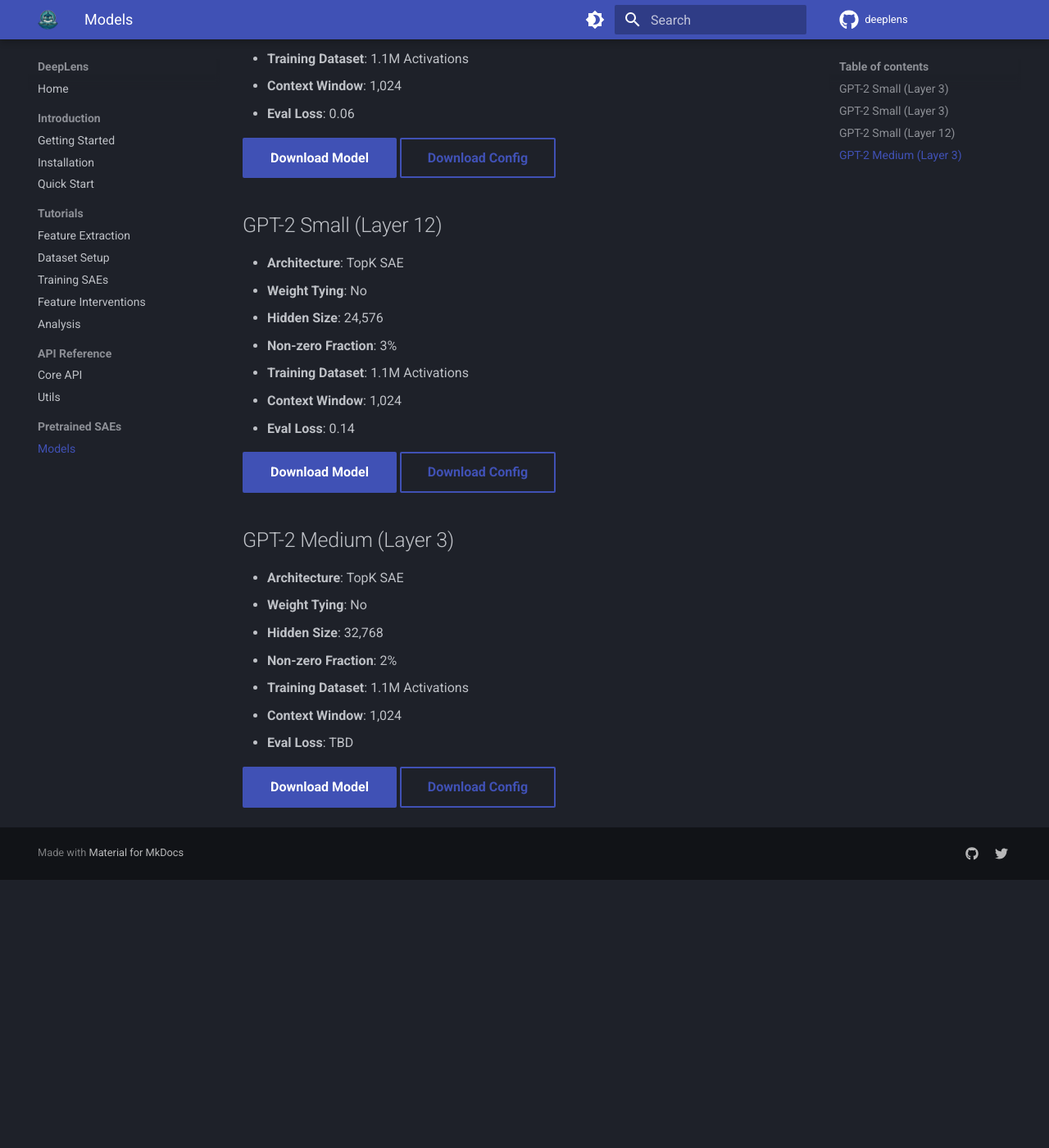
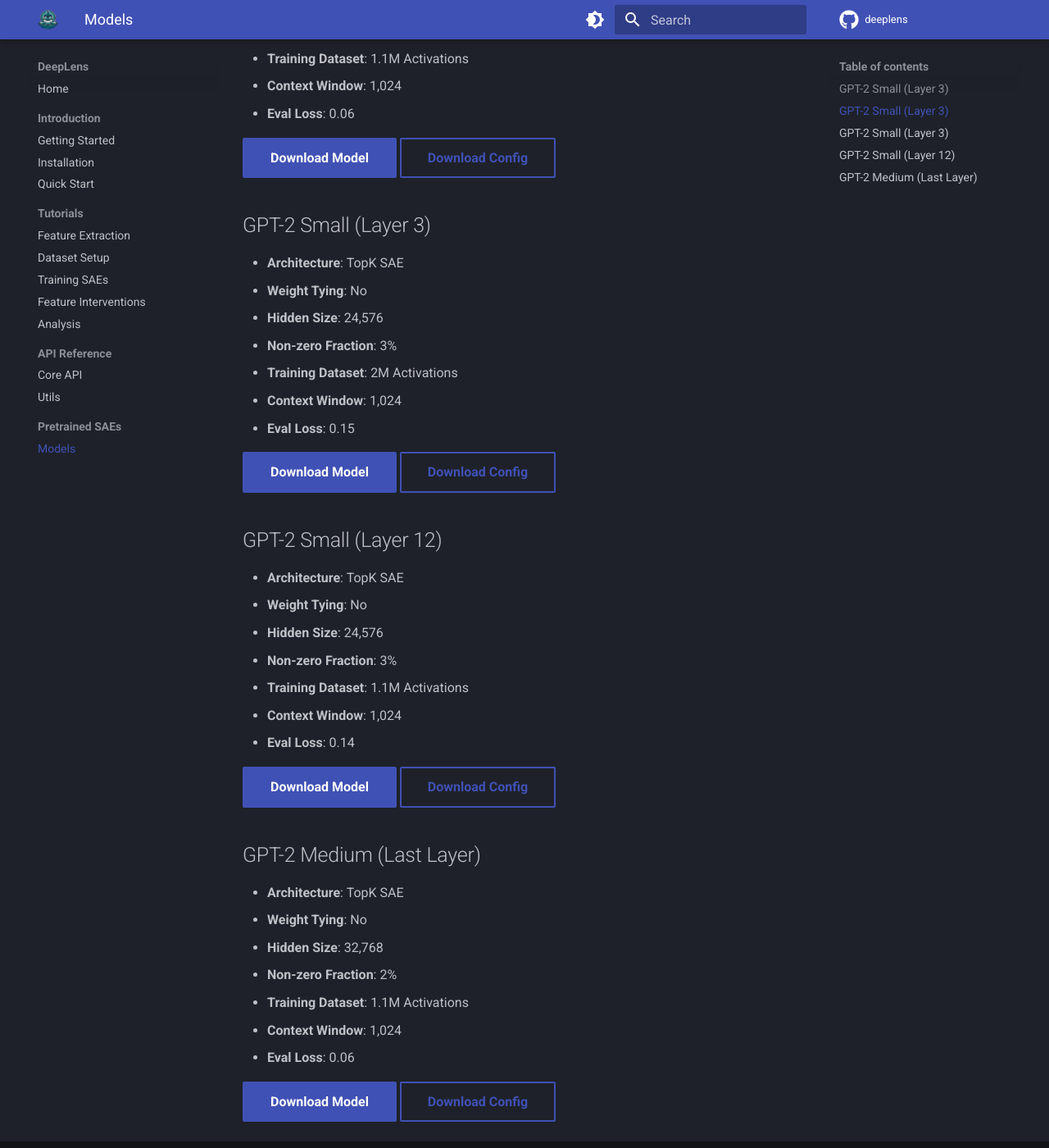
Before and after one commit to IParraMartin/deeplens, an MkDocs documentation site: the page built from docs/pretrained/repository.md, in a window 1280 px wide and 1400 px high, scrolled down 690 px. Shown: the whole window at 82% size. Built offline with MkDocs 1.6.1 and Material for MkDocs 9.7.7, drawn with Linux system fonts in a browser that asks for light colours; comment, search, counter and statistics services are not loaded; before the commit the page ends 1763 px from its top, so only the background shows below that.

Commit message:
Update repository.md with new model links and configurations for GPT-2 Small and Medium

```diff
--- a/docs/pretrained/repository.md
+++ b/docs/pretrained/repository.md
@@ -10,8 +10,8 @@
 - **Context Window**: 1,024
 - **Eval Loss**: 0.06
 
-[Download Model](){ .md-button .md-button--primary }
-[Download Config](){ .md-button }
+[Download Model](https://github.com/IParraMartin/deeplens/releases/download/1.0.2/gpt2L3-tied-1.1M.pt){ .md-button .md-button--primary }
+[Download Config](https://github.com/IParraMartin/deeplens/releases/download/1.0.2/config_small_tied_L3.yaml){ .md-button }
 
 ## GPT-2 Small (Layer 3)
 
@@ -23,8 +23,21 @@
 - **Context Window**: 1,024
 - **Eval Loss**: 0.06
 
-[Download Model](https://github.com/iparramartin/deeplens/releases/download/v1.0.0/gpt2_L3_1M.pt){ .md-button .md-button--primary }
-[Download Config](https://github.com/iparramartin/deeplens/releases/download/v1.0.0/config.yaml){ .md-button }
+[Download Model](https://github.com/IParraMartin/deeplens/releases/download/1.0.2/gpt2L3-untied-1.1M.pt){ .md-button .md-button--primary }
+[Download Config](https://github.com/IParraMartin/deeplens/releases/download/1.0.2/config_small_untied_L3.yaml){ .md-button }
+
+## GPT-2 Small (Layer 3)
+
+- **Architecture**: TopK SAE
+- **Weight Tying**: No
+- **Hidden Size**: 24,576
+- **Non-zero Fraction**: 3%
+- **Training Dataset**: 2M Activations
+- **Context Window**: 1,024
+- **Eval Loss**: 0.15
+
+[Download Model](https://github.com/IParraMartin/deeplens/releases/download/1.0.2/gpt2L3-untied-2M.pt){ .md-button .md-button--primary }
+[Download Config](https://github.com/IParraMartin/deeplens/releases/download/1.0.2/config_small_untied_L3_2M.yaml){ .md-button }
 
 ## GPT-2 Small (Layer 12)
 
@@ -36,11 +49,11 @@
 - **Context Window**: 1,024
 - **Eval Loss**: 0.14
 
-[Download Model](https://github.com/iparramartin/deeplens/releases/download/v1.0.1/gpt2_L12_1M.pt){ .md-button .md-button--primary }
-[Download Config](https://github.com/iparramartin/deeplens/releases/download/v1.0.1/config_gpt2_L12.yaml){ .md-button }
+[Download Model](https://github.com/IParraMartin/deeplens/releases/download/1.0.2/gpt2LL-untied-1.1M.pt){ .md-button .md-button--primary }
+[Download Config](https://github.com/IParraMartin/deeplens/releases/download/1.0.2/config_small_untied_LL.yaml){ .md-button }
 
 
-## GPT-2 Medium (Layer 3)
+## GPT-2 Medium (Last Layer)
 
 - **Architecture**: TopK SAE
 - **Weight Tying**: No
@@ -48,7 +61,7 @@
 - **Non-zero Fraction**: 2%
 - **Training Dataset**: 1.1M Activations
 - **Context Window**: 1,024
-- **Eval Loss**: TBD
+- **Eval Loss**: 0.06
 
-[Download Model](){ .md-button .md-button--primary }
-[Download Config](){ .md-button }
+[Download Model](https://github.com/IParraMartin/deeplens/releases/download/1.0.2/gpt2L3-medium-1.1M.pt){ .md-button .md-button--primary }
+[Download Config](https://github.com/IParraMartin/deeplens/releases/download/1.0.2/config_med_L3.yaml){ .md-button }
```
